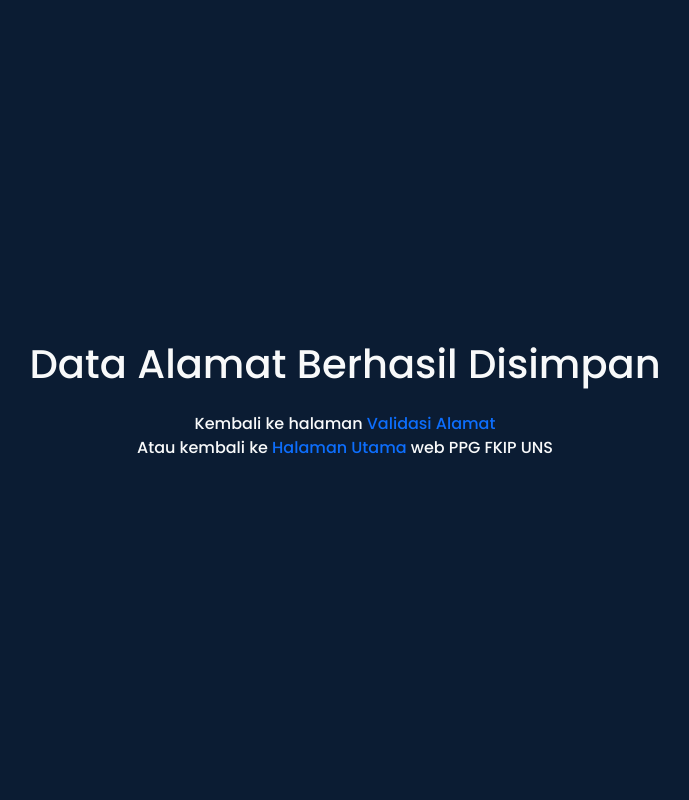
After one commit to hijrahassalam/form-ppg, a PHP site: page /redirect.php in a window 1280 px wide. The commit adds this page. Shown: the whole page, without its empty margins (295-984 px from the left). Run offline with PHP 8.4, Linux system fonts and the light colour scheme.

Commit message:
add redirect after submit

```diff
--- a/model/insert.php
+++ b/model/insert.php
@@ -12,7 +12,7 @@ if (isset($_POST['submit'])) {
 
     $sql = "INSERT INTO peserta (no_ukg,nama,alamat,provinsi,kota,kecamatan,kelurahan,kodepos) VALUES('$no_ukg','$nama','$alamat','$provinsi','$kota','$kecamatan','$kelurahan','$kodepos')";
     if (mysqli_query($conn, $sql)) {
-        echo "New record created successfully !";
+        header("Location: ../redirect.php");
     } else {
         echo "Error: " . $sql . "
 " . mysqli_error($conn);
--- /dev/null
+++ b/redirect.php
@@ -0,0 +1,44 @@
+<!doctype html>
+<html lang="en">
+
+<head>
+    <meta charset="utf-8" />
+    <meta name="viewport" content="width=device-width, initial-scale=1" />
+    <!-- Title -->
+    <title>Validasi Alamat Peserta PPG FKIP UNS</title>
+    <!-- Bootsrap -->
+    <link href="https://cdn.jsdelivr.net/npm/bootstrap@5.0.2/dist/css/bootstrap.min.css" rel="stylesheet" integrity="sha384-EVSTQN3/azprG1Anm3QDgpJLIm9Nao0Yz1ztcQTwFspd3yD65VohhpuuCOmLASjC" crossorigin="anonymous">
+    <!-- Font -->
+    <link rel="preconnect" href="https://fonts.googleapis.com">
+    <link rel="preconnect" href="https://fonts.gstatic.com" crossorigin>
+    <link href="https://fonts.googleapis.com/css2?family=Poppins:wght@500&display=swap" rel="stylesheet">
+    <style type="text/css">
+        .poppins-font {
+            font-family: 'Poppins', sans-serif;
+            ;
+        }
+    </style>
+</head>
+
+<body style="background-color: #0b1c33;">
+    <div class="container d-flex flex-column">
+        <div class="row align-items-center gx-0 min-vh-100 justify-content-center">
+            <div class="col-12 col-md-10 col-lg-9 col-xl-8">
+                <div class="row text-center">
+                    <p class="">
+                    <h1 class="poppins-font text-light">Data Alamat Berhasil Disimpan</h1>
+                    <br><br><br>
+
+
+
+                    <h7 class="poppins-font text-light">Kembali ke halaman <a class="text-decoration-none" href="https://ppg.fkip.uns.ac.id/validasi-alamat">Validasi Alamat</a></h7>
+                    <h7 class="poppins-font text-light">Atau kembali ke <a class="text-decoration-none" href="https://ppg.fkip.uns.ac.id/">Halaman Utama</a> web PPG FKIP UNS</h7>
+                    </p>
+                </div>
+            </div>
+        </div>
+    </div>
+    </div>
+</body>
+
+</html>
```
Also changed, not shown: index.php (+6 -5 lines).
